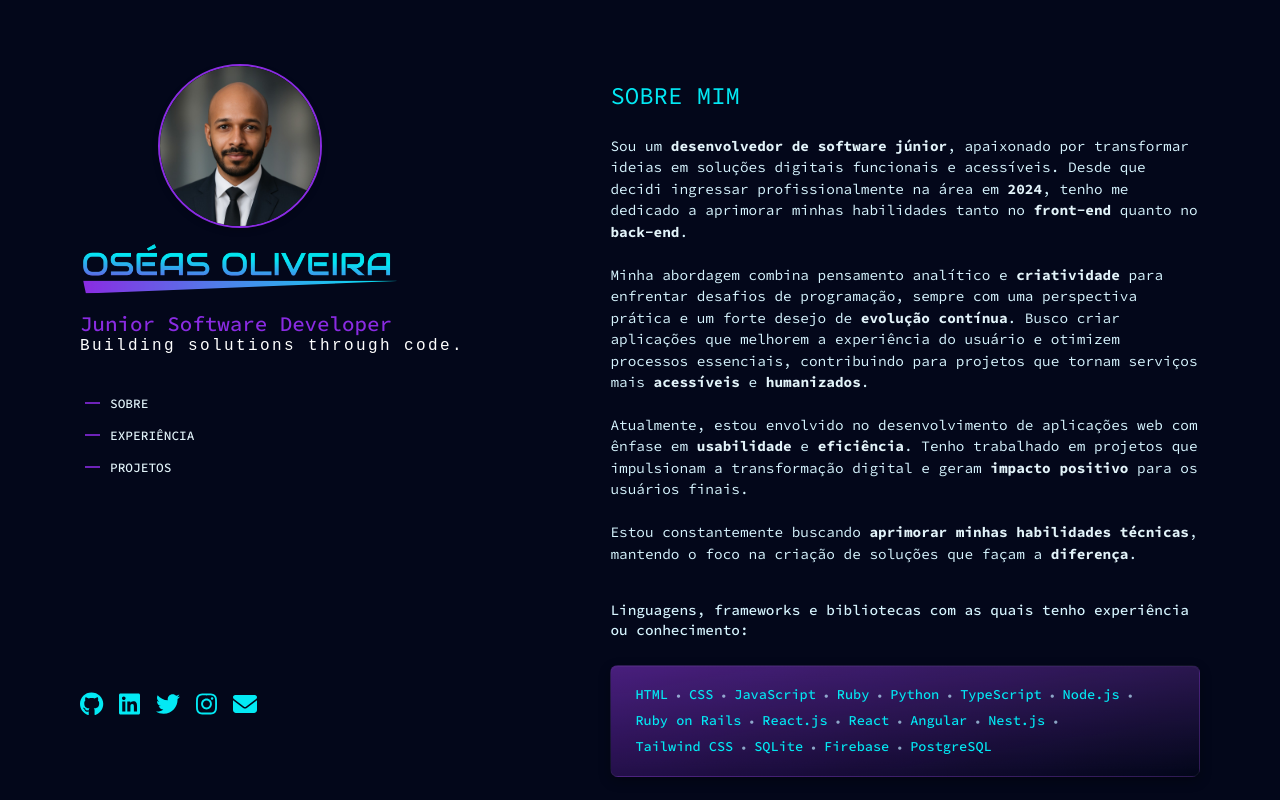
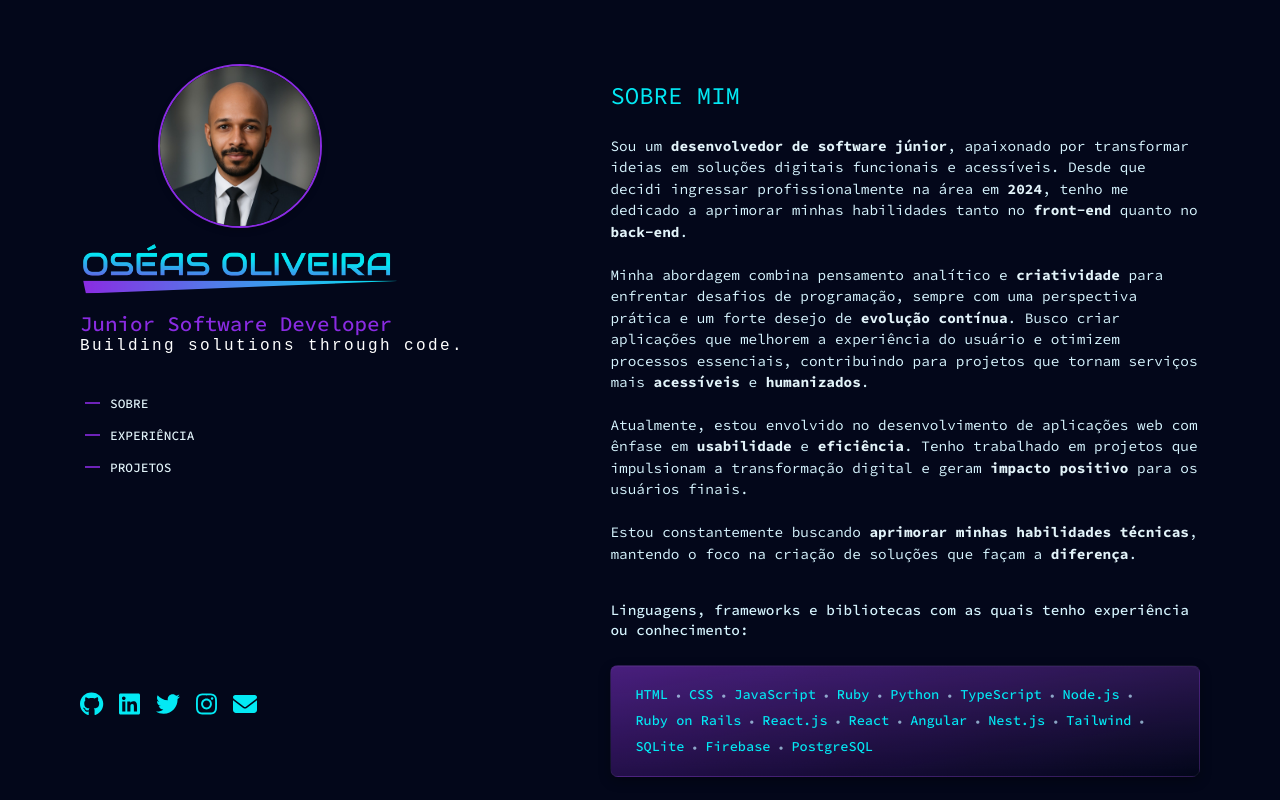
Before and after one commit to OseOliv/portfoliov5, an Angular app: page / in a window 1280 px wide. Shown: the top 800 px of the page. Built offline with nearby package versions, Linux system fonts and the light colour scheme.

Commit message:
chore: altera nomenclatura skills

```diff
--- a/src/app/components/main/about/skills/skills.component.ts
+++ b/src/app/components/main/about/skills/skills.component.ts
@@ -20,7 +20,7 @@ export class SkillsComponent {
     'React',
     'Angular',
     'Nest.js',
-    'Tailwind CSS',
+    'Tailwind',
     'SQLite',
     'Firebase',
     'PostgreSQL',
```
